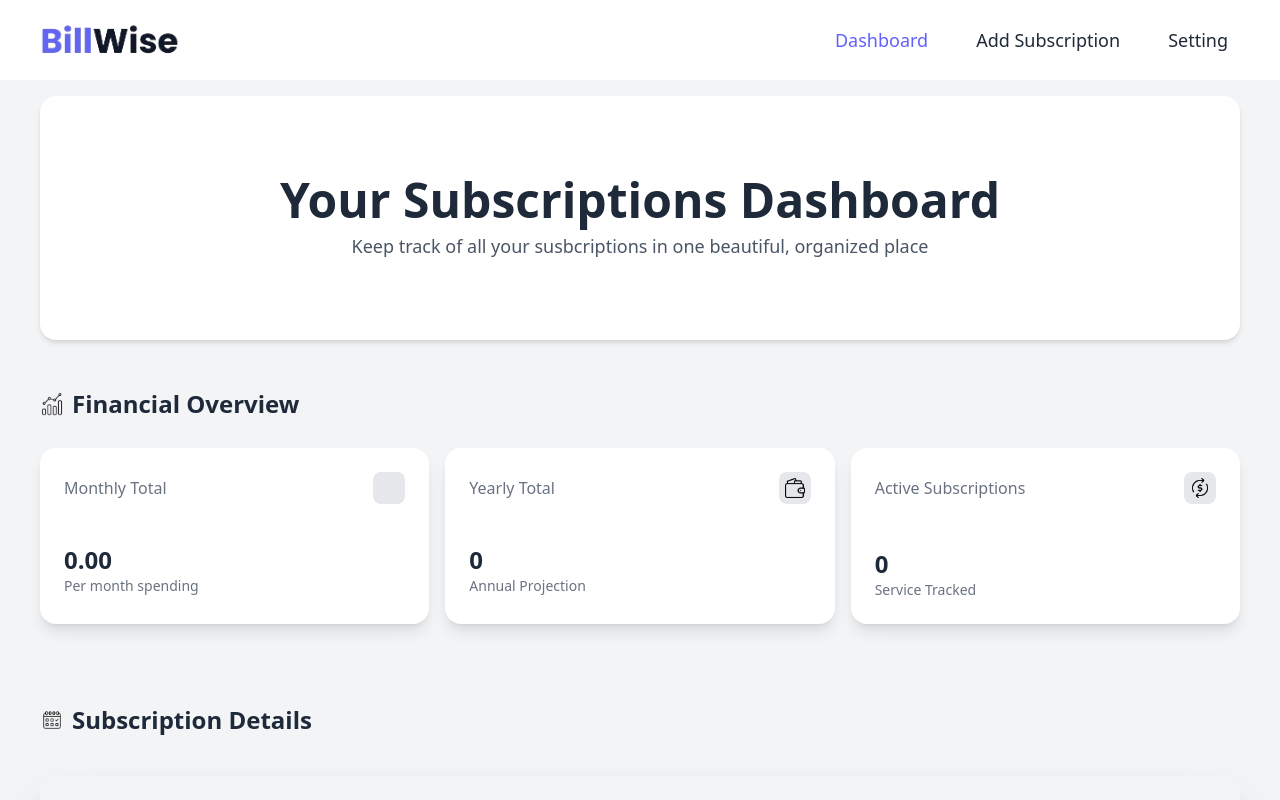
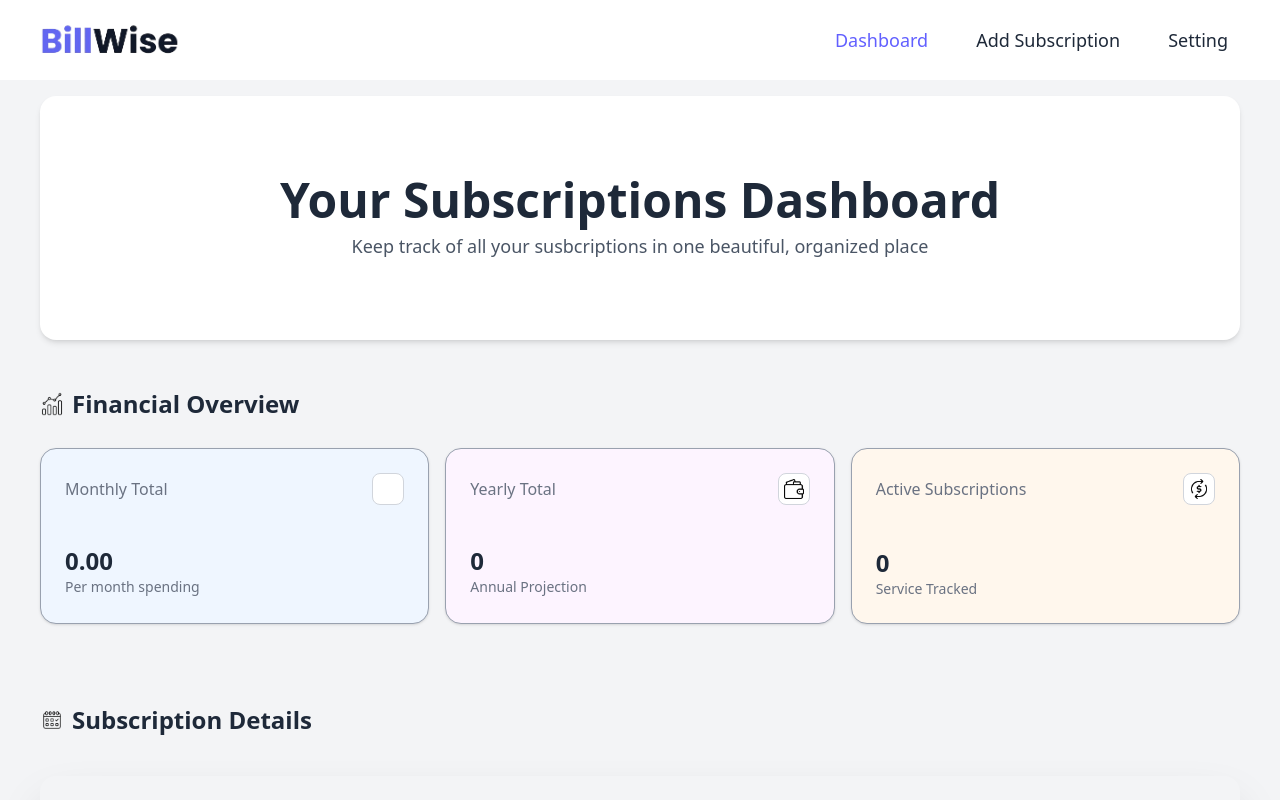
Before and after one commit to itsgauravkumar07/BillWise, a React (Vite) app: page / in a window 1280 px wide. Shown: the top 800 px of the page. Built offline with nearby package versions, Linux system fonts and the light colour scheme.

Commit message:
style: improve the style of summary card in dashboard

```diff
--- a/src/pages/Dashboard.jsx
+++ b/src/pages/Dashboard.jsx
@@ -67,10 +67,10 @@ function Dashboard({}){
             <div className="flex flex-col md:flex-row lg:flex-row justify-between gap-4">
 
                 {/* Card 01 */}
-                <div className="bg-white w-full h-44 rounded-2xl p-6 flex flex-col shadow-lg hover:translate-y-1 hover:scale-102 hover:shadow-2xl delay-150 duration-200 mt-8 md:mt-3 lg:mt-3">
+                <div className="bg-blue-50 w-full h-44 rounded-2xl p-6 flex flex-col shadow-sm mt-8 md:mt-3 lg:mt-3 border-1 border-gray-400">
                     <div className="flex justify-between items-center">
                         <p className="font-medium text-base text-gray-500">Monthly Total</p>
-                        <div className="flex items-center justify-center h-8 w-8 bg-gray-200 text-center rounded-lg">
+                        <div className="flex items-center justify-center h-8 w-8 bg-white border-1 border-gray-300 text-center rounded-lg">
                             <p className="text-lg font-medium">{currency}</p>
                         </div>
                     </div>
@@ -82,10 +82,10 @@ function Dashboard({}){
 
 
                  {/* Card 02 */}
-                <div className="bg-white w-full h-44 rounded-2xl p-6 flex flex-col shadow-lg hover:translate-y-1 hover:scale-102 hover:shadow-2xl delay-150 duration-200 mt-3">
+                <div className="bg-fuchsia-50 w-full h-44 rounded-2xl p-6 flex flex-col shadow-sm mt-3 border-1 border-gray-400">
                     <div className="flex justify-between items-center">
                         <p className="font-medium text-base text-gray-500">Yearly Total</p>
-                        <div className="flex items-center justify-center h-8 w-8 bg-gray-200 text-center rounded-lg">
+                        <div className="flex items-center justify-center h-8 w-8 bg-white border-1 border-gray-300 text-center rounded-lg">
                             <p className="text-lg font-medium"><img src={wallet} alt="" className="h-5 w-5"/></p>
                         </div>
                     </div>
@@ -98,10 +98,10 @@ function Dashboard({}){
 
 
                  {/* Card 03*/}
-                    <div className="bg-white w-full h-44 rounded-2xl p-6 flex flex-col justify-between shadow-lg hover:translate-y-1 hover:scale-102 hover:shadow-2xl delay-150 duration-200 mt-3">
+                    <div className="bg-orange-50 w-full h-44 rounded-2xl p-6 flex flex-col justify-between shadow-sm mt-3 border-1 border-gray-400">
                     <div className="flex justify-between items-center">
                         <p className="font-medium text-base text-gray-500">Active Subscriptions</p>
-                        <div className="flex items-center justify-center h-8 w-8 bg-gray-200 text-center rounded-lg">
+                        <div className="flex items-center justify-center h-8 w-8 bg-white border-1 border-gray-300 text-center rounded-lg">
                             <p className="text-lg font-medium"><img src={subicon} alt="" className="h-5 w-5"/></p>
                         </div>
                     </div>
```
